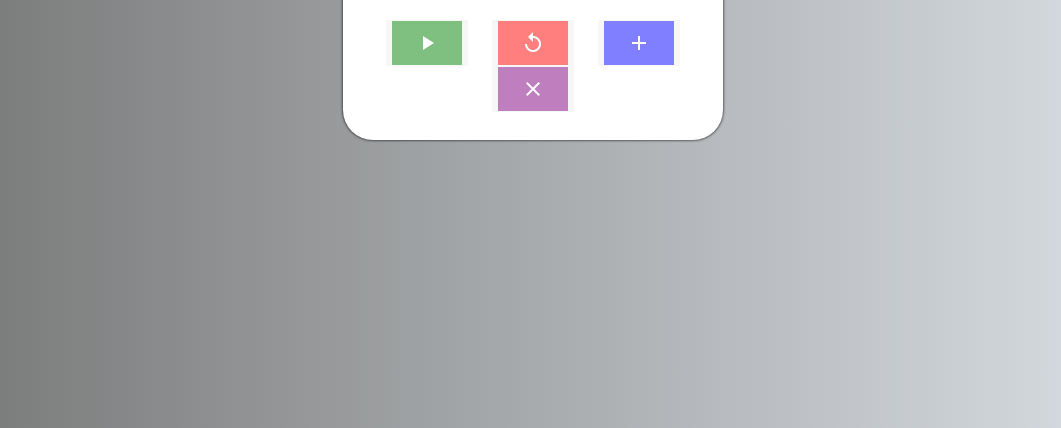
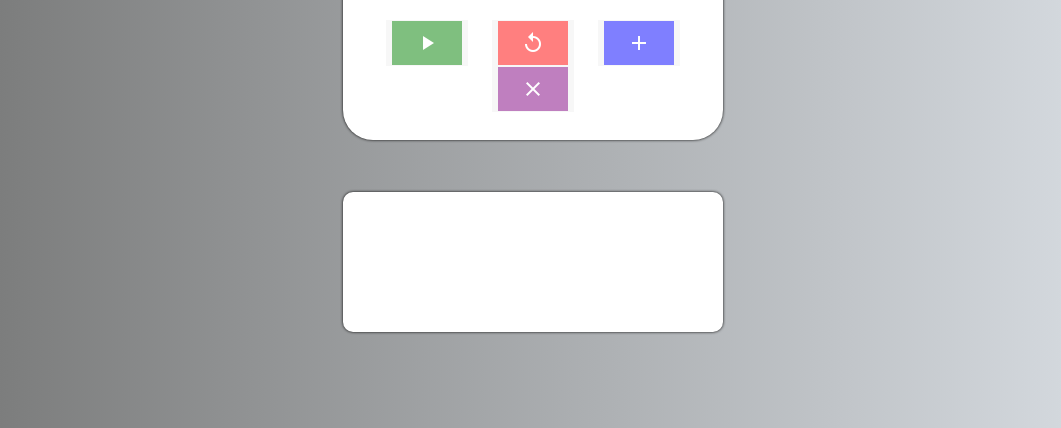
Before and after one commit to jmeza777/stopwatch, a plain HTML site: page index.html in a window 1280 px wide. Shown: the part 388-816 px from the top of the page, without its empty margins (107-1168 px from the left). Drawn offline with Linux system fonts and the light colour scheme; a web font is replaced by a local one.

Commit message:
added a container for split times

```diff
--- a/index.html
+++ b/index.html
@@ -31,7 +31,9 @@
                 <button id="clearBtn">
                     <span class="material-icons" id="clear">clear</span>
                     </button>
+                <div class="split-block">
                 <ol id="splitTimes"></ol>
+                </div>
         </div>
         </div>
 </body>
--- a/styles.css
+++ b/styles.css
@@ -84,3 +84,13 @@ button span {
 #clear {
     background-color: purple;
 }
+
+.split-block {
+    display: flex;
+    justify-content: center;
+    background-color: #fff;
+    border-radius: 10px;
+    margin-top: 80px;
+    box-shadow: 0 0 3px;
+    font-size: 30px;
+}
```
